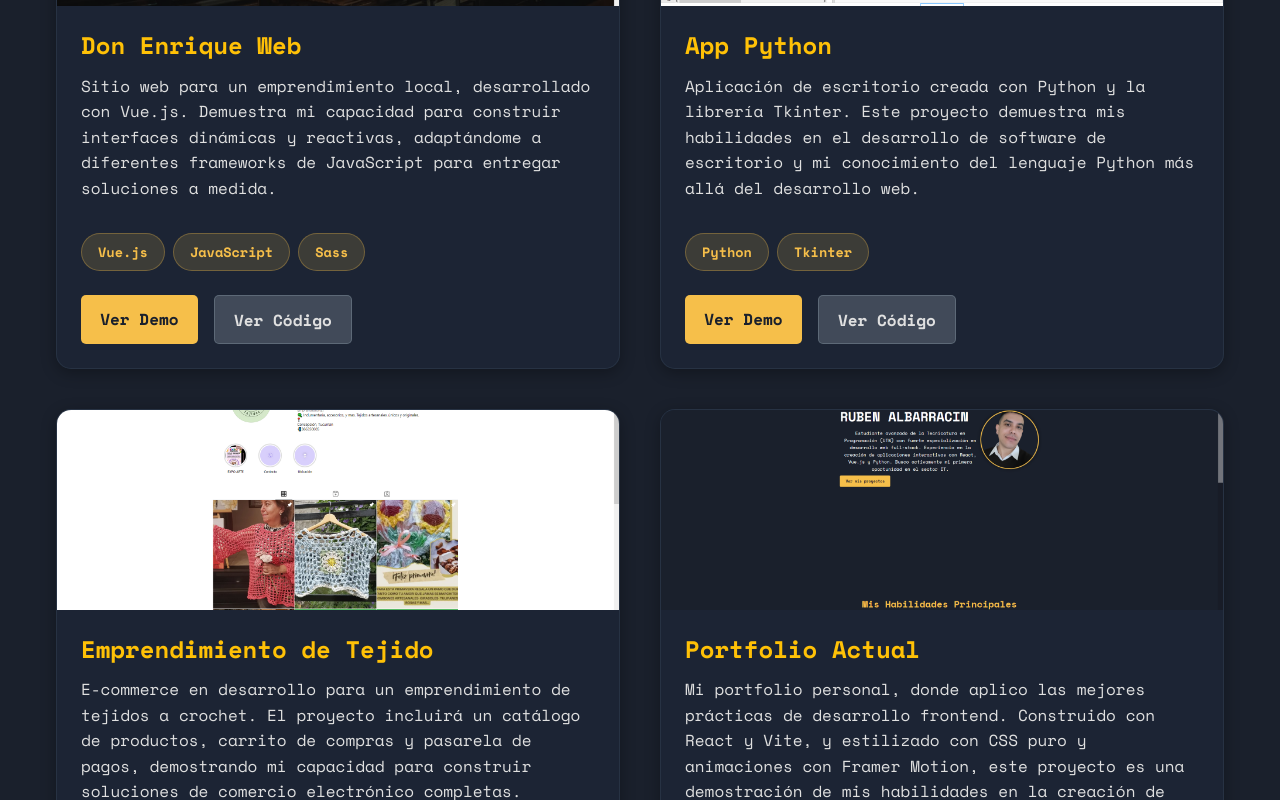
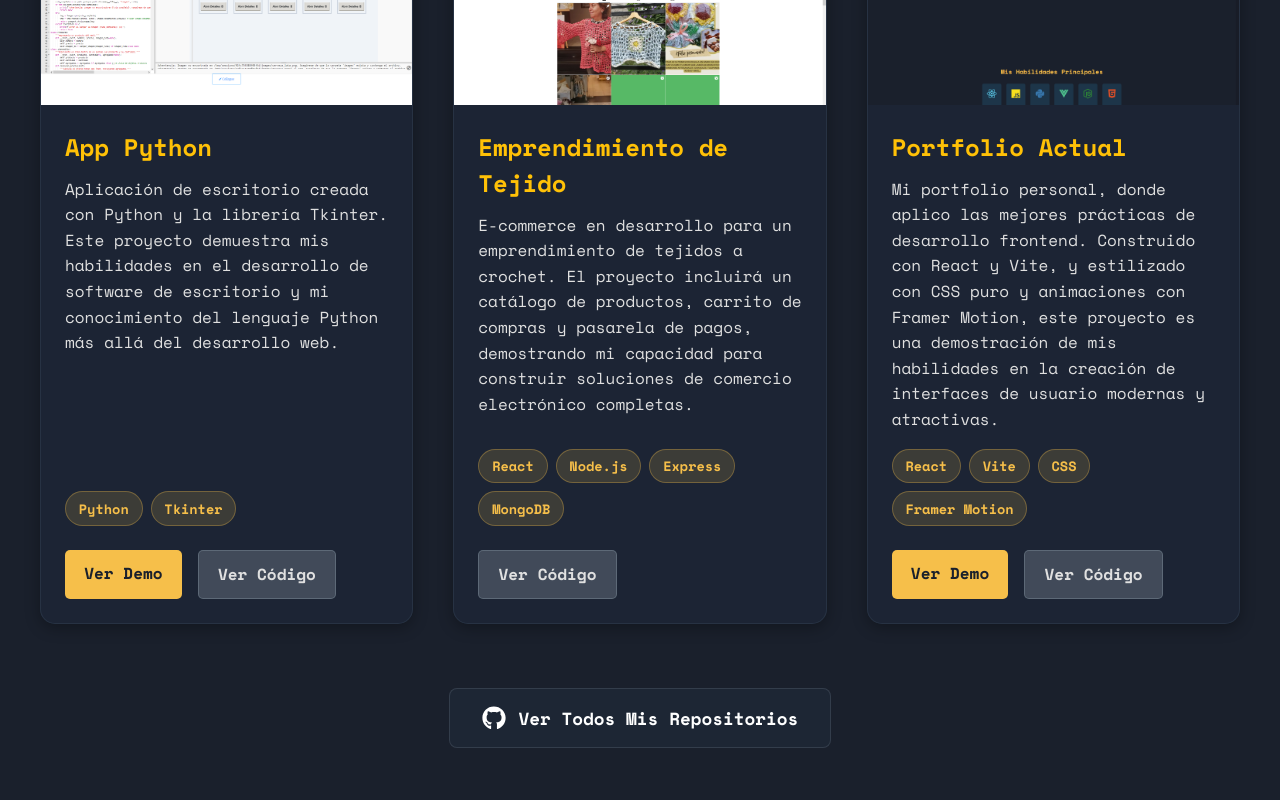
Before and after one commit to rubenci04/portfolio_web, a React (Vite) app: page / in a window 1280 px wide. Shown: the part 2460-3260 px from the top of the page. Built offline with nearby package versions, Linux system fonts and the light colour scheme.

Commit message:
responsive

```diff
--- a/src/components/Projects/Projects.css
+++ b/src/components/Projects/Projects.css
@@ -1,30 +1,31 @@
-/* --- Projects.css - MEJORADO Y RESPONSIVE --- */
+/* --- Projects.css - VERSIÓN FINAL RESPONSIVE --- */
 
 .projects-container {
-  padding: 3rem 1rem;
+  padding: 4rem 1.5rem; /* Un padding consistente para móviles */
   background-color: transparent;
   text-align: center;
   position: relative;
 }
 
 .projects-title {
-  font-size: 2rem;
+  font-size: 2.5rem;
   color: var(--accent-color);
-  margin-bottom: 2.5rem;
+  margin-bottom: 3rem;
   font-weight: bold;
 }
 
-/* ✅ Grid responsive mejorado */
+/* ✅ Grid simplificado: Una regla principal que funciona en casi todos los tamaños */
 .projects-grid {
   display: grid;
-  grid-template-columns: repeat(auto-fit, minmax(280px, 1fr));
-  gap: 2rem;
+  /* Esta es la regla clave: crea columnas de mínimo 300px y las estira.
+     En móviles, crea una sola columna automáticamente. En tablets, dos. */
+  grid-template-columns: repeat(auto-fit, minmax(300px, 1fr));
+  gap: 2.5rem;
   max-width: 1200px;
   margin: 0 auto;
-  padding: 0 1rem;
 }
 
-/* ✅ Tarjetas de proyecto mejoradas */
+/* ✅ Tarjetas con estética moderna */
 .project-card {
   background: rgba(30, 41, 59, 0.6);
   backdrop-filter: blur(10px);
@@ -39,23 +40,22 @@
 }
 
 .project-card:hover {
+  transform: translateY(-5px); /* Efecto de elevación sutil */
   box-shadow: 0 0 25px rgba(246, 191, 74, 0.4);
   border-color: var(--yellow);
 }
 
-/* ✅ Contenedor de imagen mejorado */
 .project-image-container {
   width: 100%;
-  height: 180px;
+  height: 200px;
   overflow: hidden;
-  background: linear-gradient(135deg, #1e293b 0%, #334155 100%);
 }
 
 .project-image {
   width: 100%;
   height: 100%;
   object-fit: cover;
-  object-position: center;
+  object-position: top; /* Cambiado a 'top' para mostrar mejor las webs */
   transition: transform 0.4s ease;
 }
 
@@ -63,7 +63,6 @@
   transform: scale(1.08);
 }
 
-/* ✅ Contenido de la tarjeta */
 .project-card-content {
   padding: 1.5rem;
   display: flex;
@@ -72,10 +71,9 @@
 }
 
 .project-card h3 {
-  font-size: 1.3rem;
+  font-size: 1.5rem;
   color: var(--accent-color);
   margin-bottom: 0.75rem;
-  line-height: 1.3;
 }
 
 .project-card p {
@@ -83,15 +81,15 @@
   color: var(--text-color-light);
   line-height: 1.6;
   margin-bottom: 1rem;
-  font-size: 0.9rem;
+  font-size: 1rem;
 }
 
-/* ✅ Tags de tecnología */
 .project-technologies {
   display: flex;
   flex-wrap: wrap;
   gap: 0.5rem;
-  margin-top: 1rem;
+  margin-top: auto; /* Empuja los tags al final del espacio disponible */
+  padding-bottom: 1.5rem;
 }
 
 .tech-tag {
@@ -99,18 +97,14 @@
   color: var(--yellow);
   padding: 0.4rem 0.8rem;
   border-radius: 20px;
-  font-size: 0.8rem;
+  font-size: 0.85rem;
   font-weight: 600;
-  cursor: default;
   border: 1px solid rgba(246, 191, 74, 0.3);
 }
 
-/* ✅ Botones de enlaces */
 .project-links {
   display: flex;
-  justify-content: flex-start;
   gap: 1rem;
-  margin-top: 1.5rem;
   flex-wrap: wrap;
 }
 
@@ -121,7 +115,7 @@
   text-decoration: none;
   border-radius: 5px;
   font-weight: bold;
-  font-size: 0.9rem;
+  font-size: 1rem;
   transition: all 0.2s ease;
   text-align: center;
 }
@@ -135,12 +129,10 @@
 .project-link-button:hover {
   transform: translateY(-2px);
   filter: brightness(1.1);
-  box-shadow: 0 4px 12px rgba(0, 0, 0, 0.3);
 }
 
-/* ✅ Botón de GitHub principal */
 .github-profile-link {
-  margin-top: 3rem;
+  margin-top: 4rem;
 }
 
 .main-github-button {
@@ -153,10 +145,8 @@
   border: 1px solid rgba(75, 85, 99, 0.5);
   border-radius: 8px;
   text-decoration: none;
-  font-size: 1rem;
+  font-size: 1.1rem;
   font-weight: bold;
-  cursor: pointer;
-  box-shadow: 0 4px 10px rgba(0, 0, 0, 0.2);
   transition: all 0.3s ease;
 }
 
@@ -165,71 +155,10 @@
   border-color: var(--yellow);
 }
 
-/* ✅ Tablets (768px+) */
-@media (min-width: 768px) {
-  .projects-container {
-    padding: 4rem 2rem;
-  }
-
-  .projects-title {
-    font-size: 2.5rem;
-    margin-bottom: 3rem;
-  }
-
+/* ✅ Media query solo para afinar detalles en pantallas muy grandes */
+@media (min-width: 1200px) {
   .projects-grid {
-    grid-template-columns: repeat(auto-fit, minmax(320px, 1fr));
-    gap: 2.5rem;
-  }
-
-  .project-image-container {
-    height: 200px;
-  }
-
-  .project-card h3 {
-    font-size: 1.5rem;
-  }
-
-  .project-card p {
-    font-size: 1rem;
-  }
-
-  .tech-tag {
-    font-size: 0.85rem;
-    padding: 0.5rem 1rem;
-  }
-
-  .project-link-button {
-    font-size: 1rem;
+    /* Mantenemos 3 columnas en pantallas grandes para aprovechar el espacio */
+    grid-template-columns: repeat(3, 1fr);
   }
 }
-
-/* ✅ Desktop grande (1024px+) */
-@media (min-width: 1024px) {
-  .projects-grid {
-    grid-template-columns: repeat(2, 1fr);
-  }
-}
-
-/* ✅ Móviles pequeños */
-@media (max-width: 375px) {
-  .projects-grid {
-    grid-template-columns: 1fr;
-    gap: 1.5rem;
-  }
-
-  .project-card h3 {
-    font-size: 1.2rem;
-  }
-
-  .project-card p {
-    font-size: 0.85rem;
-  }
-
-  .project-links {
-    flex-direction: column;
-  }
-
-  .project-link-button {
-    width: 100%;
-  }
-}
```
